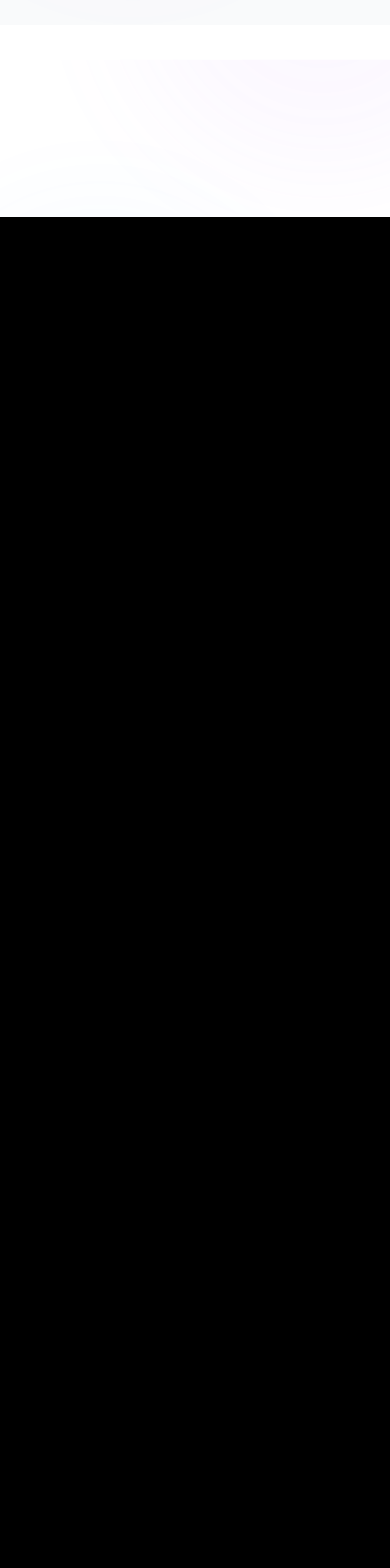
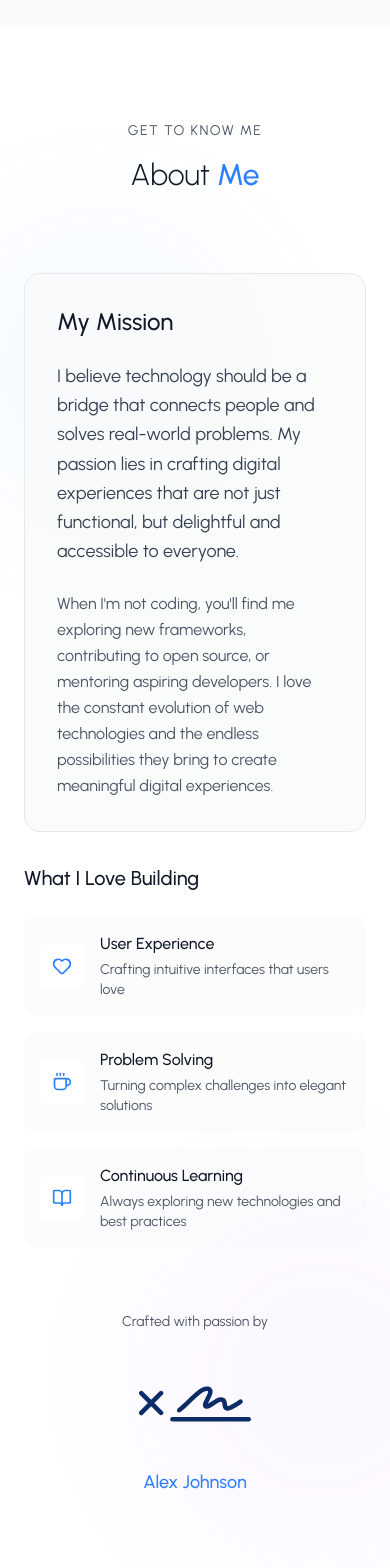
Before and after one commit to recep-demir/personal_portfolio, a React app: page / in a window 390 px wide. Shown: the part 5540-7108 px from the top of the page. Before the commit the page ends 6601 px from the top, so only its background shows below. Built offline with nearby package versions, Linux system fonts and the light colour scheme; the HTML template or start-up script is replaced by a standard one.

Commit message:
feat: enhance AboutSection with new header, personal story, passions, and digital signature

```diff
--- a/src/components/Section/AboutSection.jsx
+++ b/src/components/Section/AboutSection.jsx
@@ -72,6 +72,117 @@ const AboutSection = () => {
 
       <div className="max-w-6xl mx-auto relative z-10">
 
+        {/* Section Header */}
+        <motion.div
+          initial="hidden"
+          animate={isInView ? "visible" : "hidden"}
+          variants={containerVariants}
+          className="text-center mb-20"
+        >
+          <motion.div
+            variants={itemVariants}
+            className={`text-sm uppercase tracking-widest ${
+              isDarkMode ? "text-gray-500" : "text-gray-600"
+            } mb-4`}
+          >
+            Get to Know Me
+          </motion.div>
+          <motion.h2
+            variants={itemVariants}
+            className="text-3xl md:text-5xl font-light mb-6"
+          >
+            About
+            <span className="text-blue-500 font-medium"> Me
+            </span>
+          </motion.h2>
+          </motion.div>
+
+          <div className="grid lg:grid-cols-2 gap-16 items-start">
+            {/* Personal Story */}
+            <motion.div
+              initial="hidden"
+              animate={isInView ? "visible" : "hidden"}
+              variants={containerVariants}
+              className="space-y-8"
+            >
+              <motion.div
+                variants={itemVariants}
+                className={`p-8 rounded-2xl border ${
+                  isDarkMode
+                  ? "bg-gray-800/50 border-gray-700 backdrop-blur-sm"
+                  : "bg-gray-50/80 border-gray-200 backdrop-blur-sm"
+                }`}
+              >
+                <h3 className="text-2xl font-medium mb-6">My Mission</h3>
+                <p className={`text-lg leading-relaxed mb-6 ${
+                  isDarkMode ? "text-gray-300" : "text-gray-700"}`}
+                >
+                  I believe technology should be a bridge that connects people and solves real-world problems. My passion lies in crafting digital experiences that are not just functional, but delightful and accessible to everyone.
+                </p>
+                <p className={`text-base leading-relaxed ${
+                  isDarkMode ? "text-gray-400" : "text-gray-600"
+                  }`}
+                  >
+                  When I'm not coding, you'll find me exploring new frameworks, contributing to open source, or mentoring aspiring developers. I love the constant evolution of web technologies and the endless possibilities they bring to create meaningful digital experiences.
+                </p>
+              </motion.div>
+
+              {/* What I Love Building */}
+              <motion.div variants={itemVariants} className="space-y-4">
+                <h3 className="text-xl font-medium mb-6">What I Love Building</h3>
+                <div className="grid gap-4">
+                  {PASSIONS.map((passion, index) => (
+                    <motion.div
+                      key={passion.title}
+                      variants={itemVariants}
+                      whileHover={{ x: 4 }}
+                      className={`flex items-center space-x-4 p-4 rounded-xl ${
+                        isDarkMode
+                        ? "bg-gray-800/30 hover:bg-gray-800/50"
+                        : "bg-gray-50/50 hover:bg-gray-100/50"
+                      } transition-all duration-300`}
+                    >
+                      <div className={`p-3 rounded-lg ${isDarkMode ? "bg-gray-700" : "bg-white"}`}>
+                        <passion.icon size={20} className="text-blue-500" />
+                      </div>
+                      <div>
+                        <h4 className="font-medium mb-1">{passion.title}</h4>
+                        <p className={`text-sm ${
+                          isDarkMode ? "text-gray-400" : "text-gray-600"
+                          }`}>
+                          {passion.description}
+                        </p>
+                      </div>
+                    </motion.div>
+                  ))}
+                </div>
+              </motion.div>
+
+              {/* Digital Signature */}
+              <motion.div variants={itemVariants} className="text-center py-8">
+                <div className={`text-sm ${
+                  isDarkMode ? "text-gray-500" : "text-gray-600"
+                  } mb-4`}>
+                  Crafted with passion by
+                </div>
+
+                {/* DigitalSignature */}
+                <div className="flex justify-center">
+                    <img src={SIGNATURE} alt="Alex" className="w-28" />
+                  </div>
+
+                <div className="text-lg font-medium text-blue-500 mt-2">
+                  Alex Johnson
+                </div>
+              </motion.div>
+            </motion.div>
+
+
+
+
+
+            </div>
+
         </div>
         </section>
 
```
